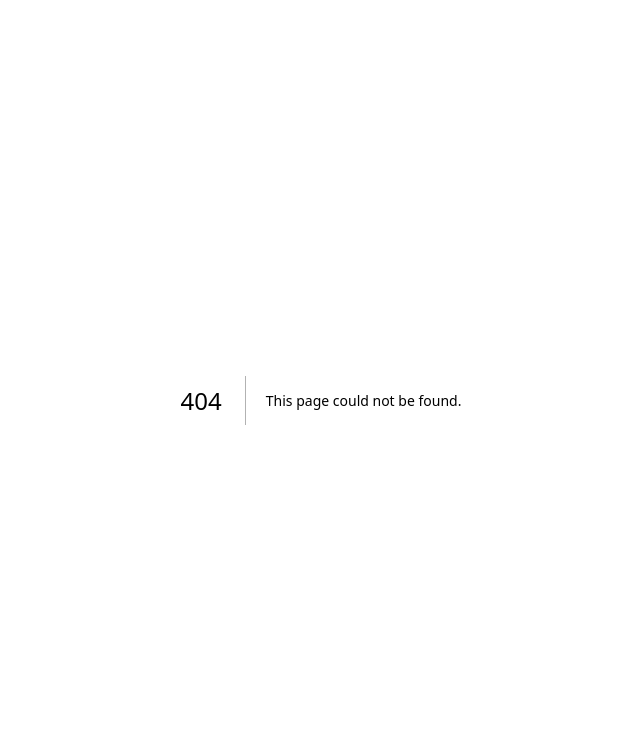
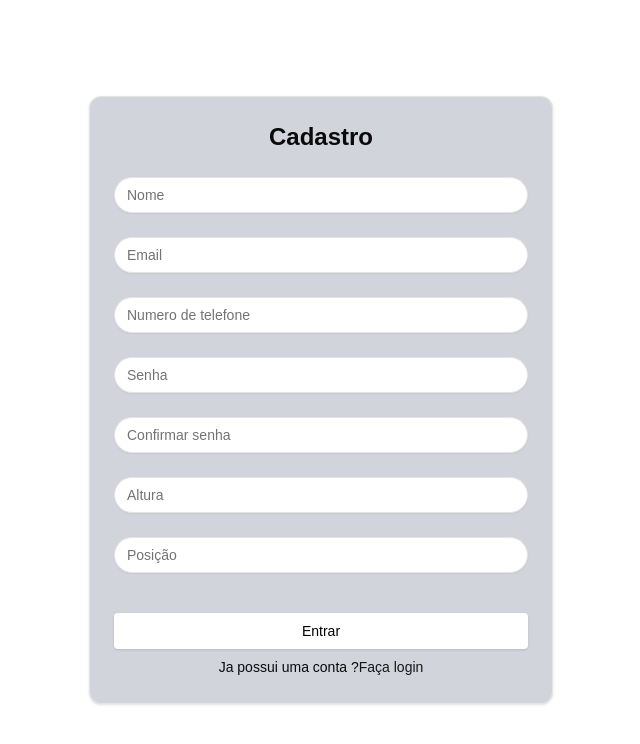
Before and after one commit to MateusLyoshka/Hooper, a Next.js app: page /register in a window 1280 px wide. Before the commit this address had no page. Shown: the top 744 px of the page, without its empty margins (319-959 px from the left). Built offline with nearby package versions, Linux system fonts and the light colour scheme.

Commit message:
register page

```diff
--- a/src/app/login/page.tsx
+++ b/src/app/login/page.tsx
@@ -1,26 +1,53 @@
+"use client"
+
 import { Button } from "@/components/ui/button";
 import { Card, CardContent, CardHeader } from "@/components/ui/card";
 import { Input } from "@/components/ui/input";
+import { useRouter } from "next/navigation";
 
 export default function Login() {
+  const router = useRouter()
+
   return (
     <div className="w-full h-screen justify-center items-center flex">
       <Card className="bg-gray-300 w-[29rem] h-80 flex flex-col">
-        <CardHeader className="self-center text-2xl font-semibold">Login</CardHeader>
+        <CardHeader className="self-center text-2xl font-semibold">
+          Login
+        </CardHeader>
         <CardContent className="space-y-6 flex flex-col items-center">
           <div className="w-full">
             <div className="space-y-6">
-              <Input className="bg-white rounded-full" placeholder="Nome"></Input>
-              <Input className="bg-white rounded-full" placeholder="Senha"></Input>
+              <Input
+                className="bg-white rounded-full"
+                placeholder="Nome"
+              ></Input>
+              <Input
+                className="bg-white rounded-full"
+                placeholder="Senha"
+              ></Input>
             </div>
-            <div className="w-full flex justify-end"><Button variant={"link"} className="">Esqueceu sua senha ?</Button></div>
+            <div className="w-full flex justify-end">
+              <Button variant={"link"} className="">
+                Esqueceu sua senha ?
+              </Button>
+            </div>
           </div>
           <div className="w-full">
-          <div><Button className="w-full bg-white text-black hover:bg-gray-100 rounded-sm">Entrar</Button></div>
-          <div className="flex text-sm justify-center mt-2 w-full">
-            <p className="">Não tem uma conta ?</p>
-            <Button variant={"link"} className="p-0 items-start ">Crie uma</Button>
-          </div>
+            <div>
+              <Button className="w-full bg-white text-black hover:bg-gray-100 rounded-sm">
+                Entrar
+              </Button>
+            </div>
+            <div className="flex text-sm justify-center mt-2 w-full">
+              <p className="">Não tem uma conta ?</p>
+              <Button
+                variant={"link"}
+                className="p-0 items-start"
+                onClick={() => router.push("/register")}
+              >
+                Crie uma
+              </Button>
+            </div>
           </div>
         </CardContent>
       </Card>
--- /dev/null
+++ b/src/app/register/page.tsx
@@ -0,0 +1,70 @@
+"use client"
+
+import { Button } from "@/components/ui/button"
+import { Card, CardContent, CardHeader } from "@/components/ui/card"
+import { Input } from "@/components/ui/input"
+import { useRouter } from "next/navigation"
+
+
+const Register = () => {
+  const router = useRouter()
+
+  return (
+    <div className="w-full h-screen justify-center items-center flex">
+      <Card className="bg-gray-300 w-[29rem] h-[38rem] flex flex-col">
+        <CardHeader className="self-center text-2xl font-semibold">
+          Cadastro
+        </CardHeader>
+        <CardContent className="space-y-6 flex flex-col items-center">
+          <div className="w-full mb-4">
+            <div className="space-y-6">
+              <Input
+                className="bg-white rounded-full"
+                placeholder="Nome"
+              ></Input>
+              <Input
+                className="bg-white rounded-full"
+                placeholder="Email"
+              ></Input>
+              <Input
+                className="bg-white rounded-full"
+                placeholder="Numero de telefone"
+              ></Input>
+              <Input
+                className="bg-white rounded-full"
+                placeholder="Senha"
+              ></Input>
+              <Input
+                className="bg-white rounded-full"
+                placeholder="Confirmar senha"
+              ></Input>
+              <Input
+                className="bg-white rounded-full"
+                placeholder="Altura"
+              ></Input>
+              <Input
+                className="bg-white rounded-full"
+                placeholder="Posição"
+              ></Input>
+            </div>
+          </div>
+          <div className="w-full">
+            <div>
+              <Button className="w-full bg-white text-black hover:bg-gray-100 rounded-sm">
+                Entrar
+              </Button>
+            </div>
+            <div className="flex text-sm justify-center mt-2 w-full">
+              <p className="">Ja possui uma conta ?</p>
+              <Button variant={"link"} className="p-0 items-start" onClick={() => (router.push("/login"))}>
+                Faça login
+              </Button>
+            </div>
+          </div>
+        </CardContent>
+      </Card>
+    </div>
+  );
+}
+
+export default Register
```
